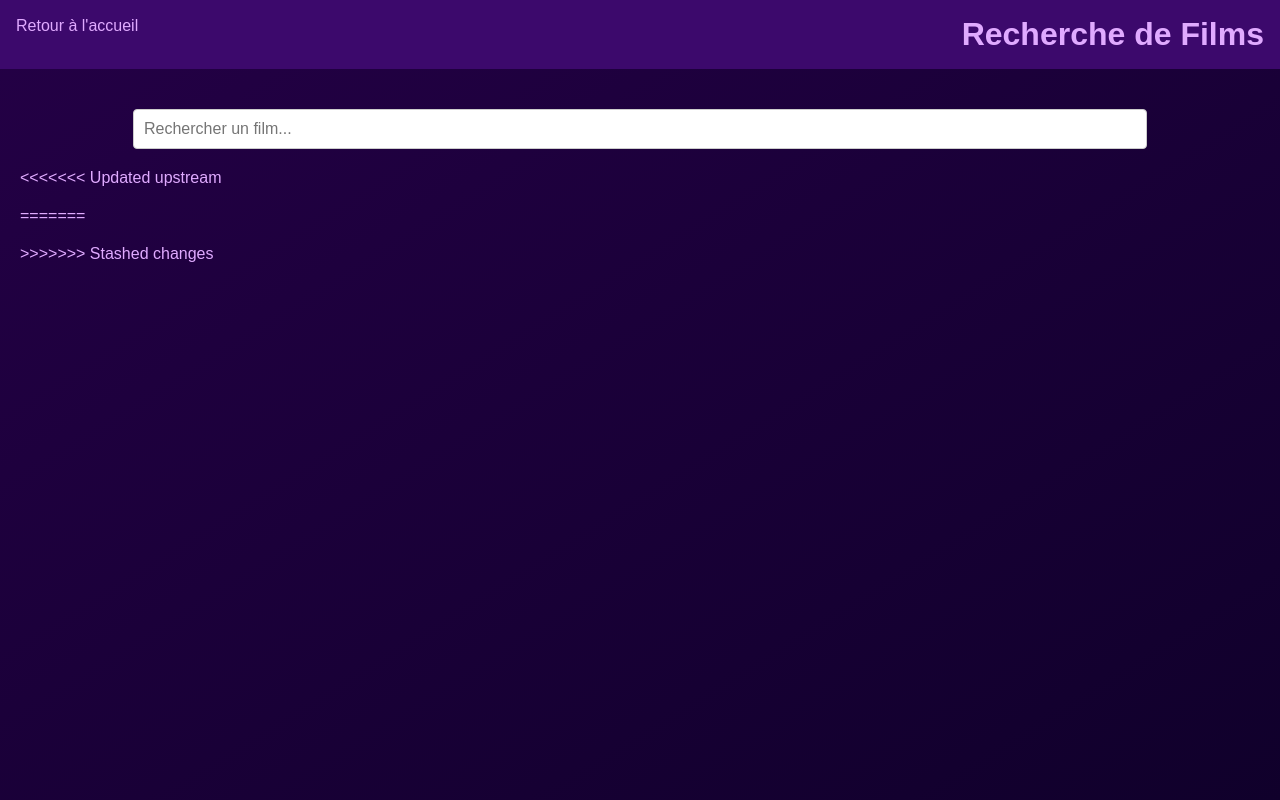
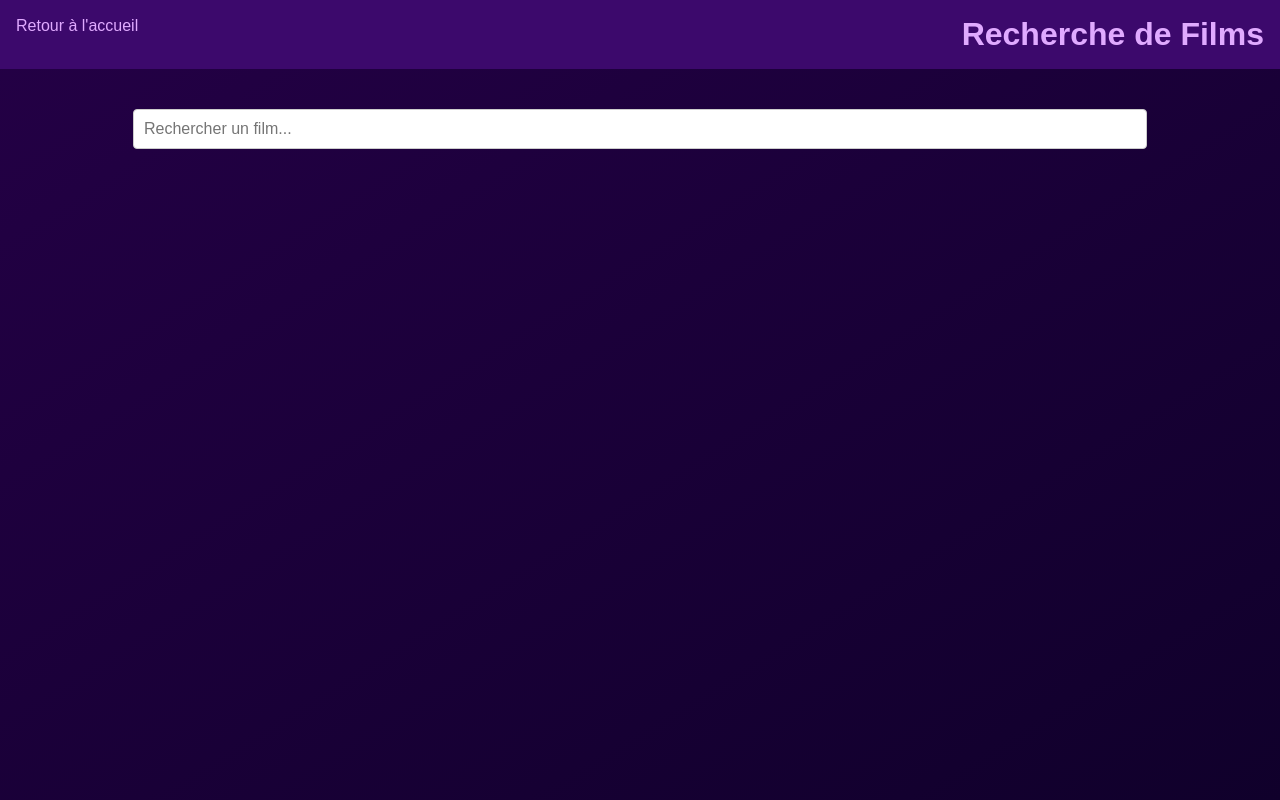
Before and after one commit to noah-tournant/JS-Project, a plain HTML site: page search.html in a window 1280 px wide. Drawn offline with Linux system fonts and the light colour scheme.

Commit message:
problème du pull github

```diff
--- a/search.html
+++ b/search.html
@@ -13,11 +13,9 @@
     </header>
     <main>
       <input type="text" id="search-bar" placeholder="Rechercher un film..." />
-<<<<<<< Updated upstream
-    <div id="search-results"></div>
-=======
+
       <div><a href="movie.html"><div id="search-results"></div></a></div>
->>>>>>> Stashed changes
+
       <button id="load-more" style="display: none;">Charger plus de résultats</button>
     </main>
     <script src="JS/search.js"></script>
```
